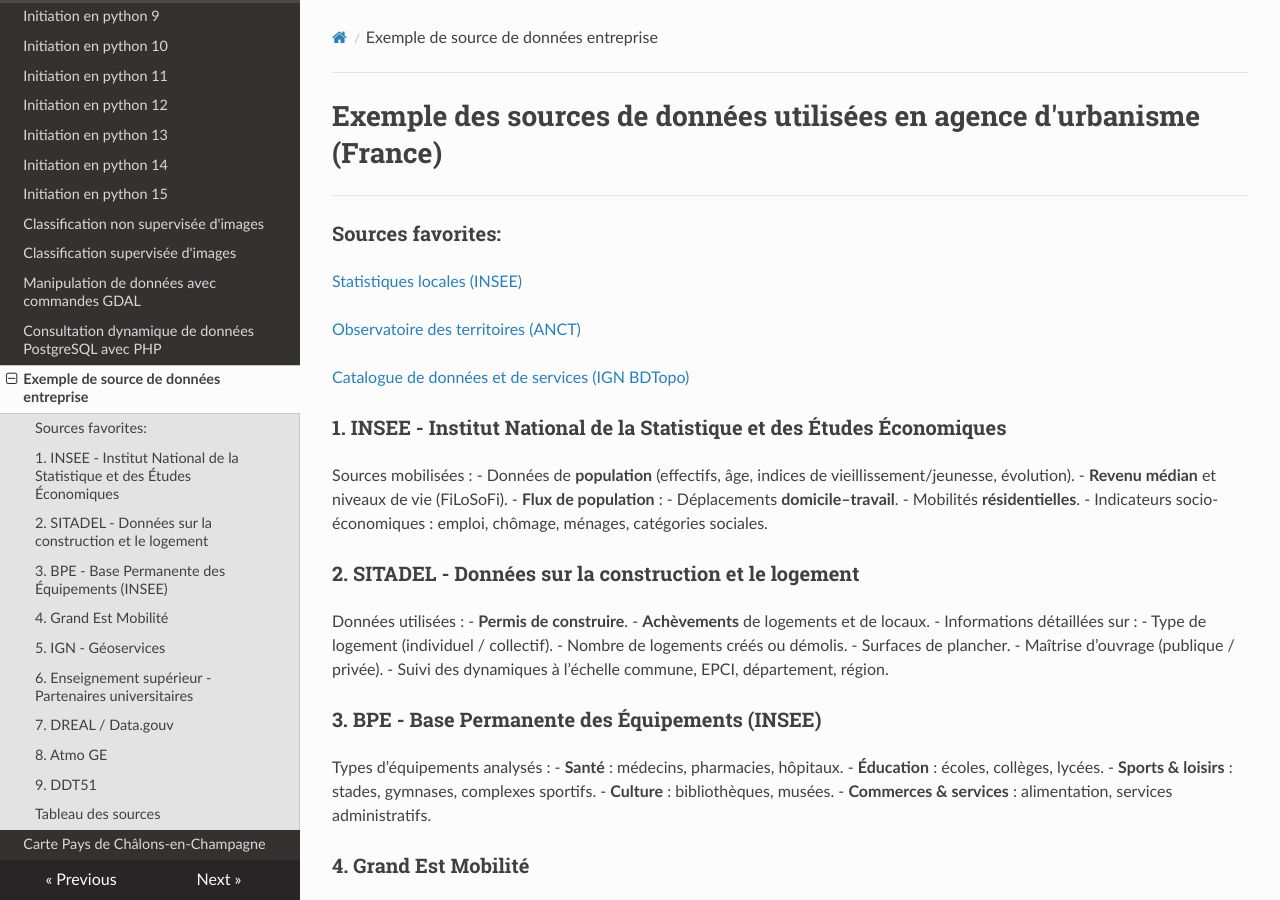
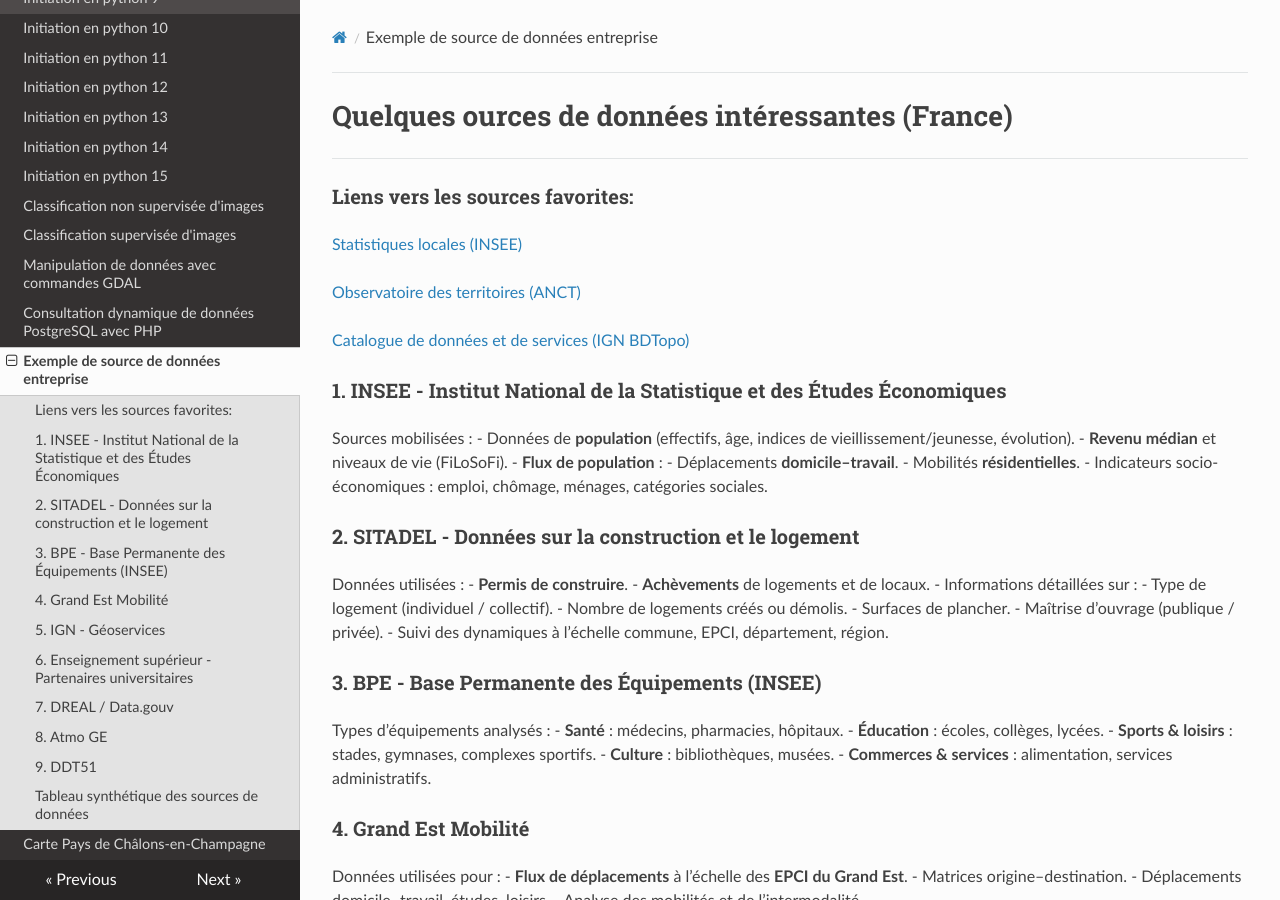
Before and after one commit to abdou123-guene/Site_de_documentation_geomatique, an MkDocs documentation site: the page built from docs/Readme.md, in a window 1280 px wide and 900 px high. Built offline with MkDocs 1.6.1, drawn with Linux system fonts in a browser that asks for light colours; nearby versions of some CDN libraries; some of the changed text lies outside the part shown.

Commit message:
Update and streamline data sources in Readme

```diff
--- a/docs/Readme.md
+++ b/docs/Readme.md
@@ -1,6 +1,8 @@
-# Exemple des sources de données utilisées en agence d'urbanisme (France)
+# Quelques ources de données intéressantes (France)
 ---
-### Sources favorites:
+
+### Liens vers les sources favorites:
+
 [Statistiques locales (INSEE)](https://statistiques-locales.insee.fr/#c=home )
 
 [Observatoire des territoires (ANCT)](https://www.observatoire-des-territoires.gouv.fr/outils/cartographie-interactive/#c=home)
@@ -71,21 +73,8 @@
 - Plans situation dispositifs de production énergétique : éolien, photovoltaïque, méthanisation
 - Plans des risques naturels
 - Plans des risques technologiques
----
-Tableau Synthétique des Sources de Données Utilisées à l’AUDC
 
-**Légende :**
-- <span style="color:pink;">**INSEE**</span>
-- <span style="color:pink;">**SITADEL**</span>
-- <span style="color:pink;">**BPE**</span>
-- <span style="color:pink;">**IGN**</span>
-- <span style="color:pink;">**DREAL**</span>
-- <span style="color:pink;">**ATMO GE**</span>
-- <span style="color:pink;">**DDT51**</span>
-
-
-
-### Tableau des sources
+### Tableau synthétique des sources de données
 
 | Source | Type de données | Exemples | Usages principaux |
 |--------|------------------|----------|-------------------|
@@ -98,5 +87,3 @@
 | DREAL / Data.gouv | Énergie, précarité | Diagnostics, CSV/SHP | Transition énergétique, observatoires |
 | ATMO GE | Environnement | Qualité de l’air, polluants | Santé-environnement, suivi atmosphérique |
 | DDT51 | Risques & énergie | Risques naturels, technologiques, éolien/PV | Planification, prévention des risques |
-
-``
```
